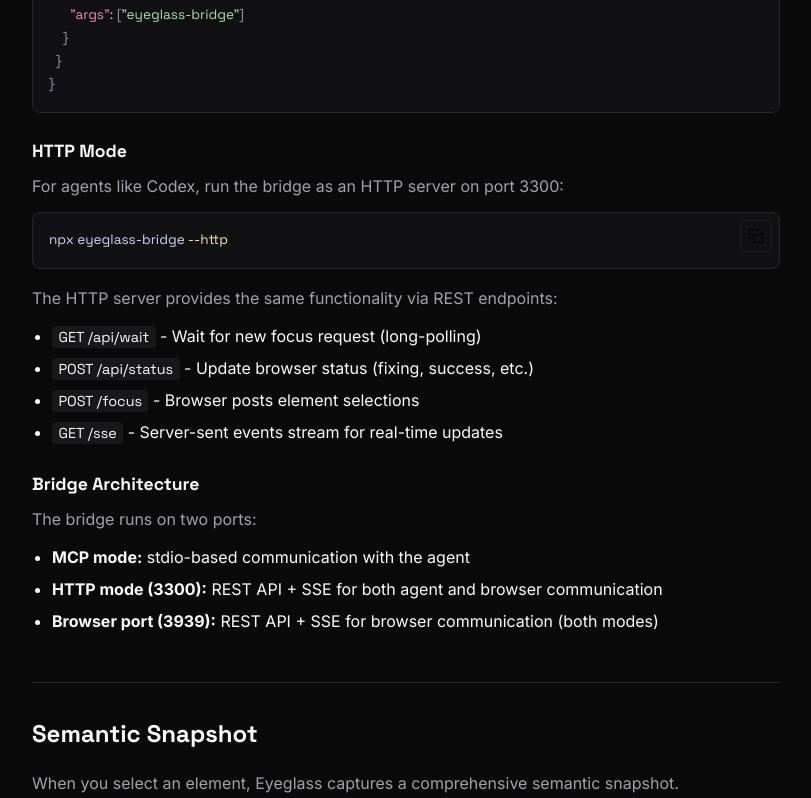
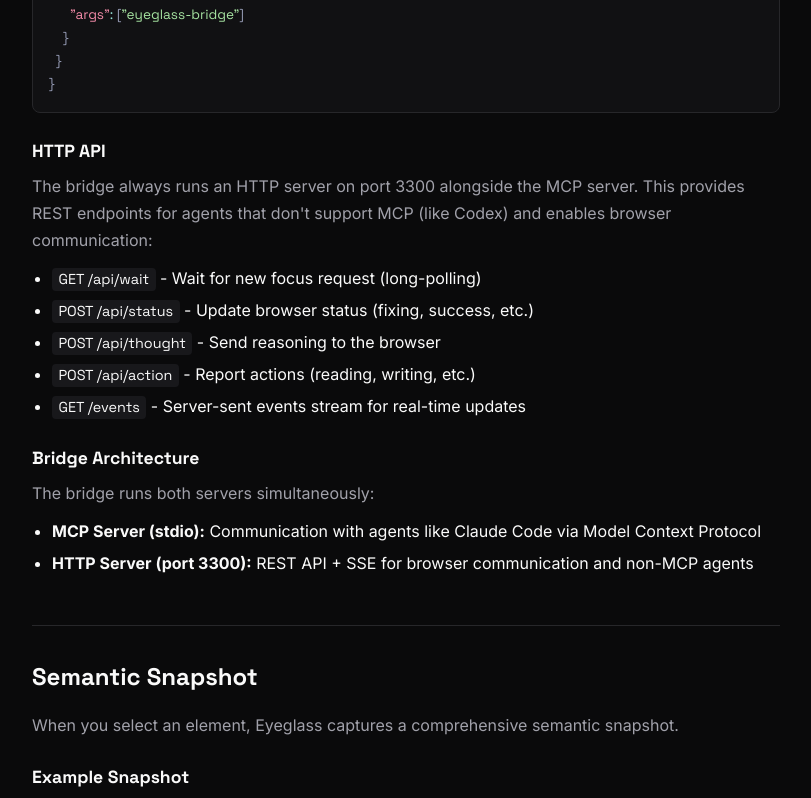
Before and after one commit to donutboyband/eyeglass_site, a React (Vite) app: page /docs/concepts in a window 1280 px wide. Shown: the part 1600-2398 px from the top of the page, without its empty margins (378-1189 px from the left). Built offline with nearby package versions, Linux system fonts and the light colour scheme.

Commit message:
Refactor styles and enhance documentation across components; update font usage and improve clarity in API descriptions

```diff
--- a/src/components/HeroSection.tsx
+++ b/src/components/HeroSection.tsx
@@ -50,7 +50,7 @@
             <span className="agent-typewriter">{displayText}<span className="cursor">|</span></span>
           </p>
         </div>
-        <h1 className="hero-headline">
+        <h1 className="hero-headline font-header">
           <span className="highlight">
             clicks
             <svg className="hand-arrow" viewBox="0 0 120 40" fill="none" xmlns="http://www.w3.org/2000/svg">
--- a/src/components/NavBar.tsx
+++ b/src/components/NavBar.tsx
@@ -13,7 +13,7 @@
   return (
     <nav className="nav">
       <div className="nav-content">
-        <Link to="/" className="nav-logo">
+        <Link to="/" className="nav-logo font-header">
           <img src="/eyeglass.svg" alt="Eyeglass" />
           <span>eyeglass</span>
         </Link>
--- a/src/components/docs/pages/Community.tsx
+++ b/src/components/docs/pages/Community.tsx
@@ -1,7 +1,7 @@
 const faq = [
   ['Does this call the agent in the demo?', 'No. The demo page intercepts bridge calls locally (mock bridge, no network or file writes).'],
   ['What frameworks are supported?', 'React, Vue 2/3, Svelte, and vanilla. Component names + file paths are captured where available.'],
-  ['How many elements can I select?', 'Up to 5 at once (multi-select mode). Hold Cmd/Ctrl to select multiple elements.'],
+  ['How many elements can I select?', 'Up to 5 at once (multi-select mode).'],
   ['How do undo/commits work?', 'On success, Eyeglass auto-commits with a tagged message [eyeglass:id]; the hub offers one-click undo via git revert.'],
   ['Can I disable auto-commit?', 'Yes, toggle it in the hub settings (gear icon). Setting persists in localStorage.'],
   ['Does the inspector run in production?', 'No. It only initializes when NODE_ENV !== "production" to keep your production bundle clean.'],
@@ -41,7 +41,7 @@
 
       <section className="docs-section" id="contributing">
         <h2>Contributing</h2>
-        <p>Contributions are welcome! Eyeglass is open source and built by the community.</p>
+        <p>Contributions are welcome if you would like! This is really a personal project, but I am always open to learning from others and hearing new ideas.</p>
 
         <h3>How to Contribute</h3>
         <ol>
--- a/src/components/docs/pages/CoreConcepts.tsx
+++ b/src/components/docs/pages/CoreConcepts.tsx
@@ -129,23 +129,21 @@
         <p>For agents that support MCP, the bridge starts automatically when the agent initializes, as configured in <code>.claude/settings.json</code>:</p>
         <CodeBlock code={mcpConfigCode} language="json" />
 
-        <h3>HTTP Mode</h3>
-        <p>For agents like Codex, run the bridge as an HTTP server on port 3300:</p>
-        <CodeBlock code="npx eyeglass-bridge --http" language="bash" />
-        <p>The HTTP server provides the same functionality via REST endpoints:</p>
+        <h3>HTTP API</h3>
+        <p>The bridge always runs an HTTP server on port 3300 alongside the MCP server. This provides REST endpoints for agents that don't support MCP (like Codex) and enables browser communication:</p>
         <ul>
           <li><code>GET /api/wait</code> - Wait for new focus request (long-polling)</li>
           <li><code>POST /api/status</code> - Update browser status (fixing, success, etc.)</li>
-          <li><code>POST /focus</code> - Browser posts element selections</li>
-          <li><code>GET /sse</code> - Server-sent events stream for real-time updates</li>
+          <li><code>POST /api/thought</code> - Send reasoning to the browser</li>
+          <li><code>POST /api/action</code> - Report actions (reading, writing, etc.)</li>
+          <li><code>GET /events</code> - Server-sent events stream for real-time updates</li>
         </ul>
 
         <h3>Bridge Architecture</h3>
-        <p>The bridge runs on two ports:</p>
+        <p>The bridge runs both servers simultaneously:</p>
         <ul>
-          <li><strong>MCP mode:</strong> stdio-based communication with the agent</li>
-          <li><strong>HTTP mode (3300):</strong> REST API + SSE for both agent and browser communication</li>
-          <li><strong>Browser port (3939):</strong> REST API + SSE for browser communication (both modes)</li>
+          <li><strong>MCP Server (stdio):</strong> Communication with agents like Claude Code via Model Context Protocol</li>
+          <li><strong>HTTP Server (port 3300):</strong> REST API + SSE for browser communication and non-MCP agents</li>
         </ul>
       </section>
 
--- a/src/components/docs/pages/McpIntegration.tsx
+++ b/src/components/docs/pages/McpIntegration.tsx
@@ -100,7 +100,6 @@
 
         <h3>Usage</h3>
         <pre><code>{`update_status({
-  interactionId: "abc123",
   status: "fixing",
   message: "Updating PricingCard.tsx..."
 })`}</code></pre>
@@ -130,7 +129,6 @@
 
         <h3>Usage</h3>
         <pre><code>{`send_thought({
-  interactionId: "abc123",
   content: "Found PricingCard component. Updating backgroundColor prop..."
 })`}</code></pre>
 
@@ -155,13 +153,11 @@
 
         <h3>Usage</h3>
         <pre><code>{`report_action({
-  interactionId: "abc123",
   action: "reading",
   target: "src/components/PricingCard.tsx"
 })
 
 report_action({
-  interactionId: "abc123",
   action: "writing",
   target: "src/components/PricingCard.tsx",
   complete: true
@@ -189,22 +185,17 @@
 
         <h3>Usage</h3>
         <pre><code>{`ask_question({
-  interactionId: "abc123",
-  questionId: "color-choice",
   question: "Which shade of blue?",
   options: [
-    { id: "sky", label: "Sky Blue (#0ea5e9)" },
-    { id: "indigo", label: "Indigo (#6366f1)" },
-    { id: "royal", label: "Royal Blue (#2563eb)" }
+    "Sky Blue (#0ea5e9)",
+    "Indigo (#6366f1)",
+    "Royal Blue (#2563eb)"
   ]
 })`}</code></pre>
 
         <h3>Returns</h3>
         <pre><code>{`{
-  "interactionId": "abc123",
-  "questionId": "color-choice",
-  "answerId": "indigo",
-  "answerLabel": "Indigo (#6366f1)"
+  "answer": "Indigo (#6366f1)"
 }`}</code></pre>
 
         <h3>Best Practices</h3>
@@ -284,24 +275,56 @@
 
       <section className="docs-section" id="http-endpoints">
         <h2>HTTP Endpoints</h2>
-        <p>For agents that don't support MCP (like Codex or Copilot), the bridge can run as an HTTP server. Start with <code>npx eyeglass-bridge --http</code> on port 3300.</p>
+        <p>The bridge always runs an HTTP server on port 3300 alongside the MCP server. This enables browser communication and provides a REST API for agents that don't support MCP (like Codex).</p>
 
         <h3>Available Endpoints</h3>
         <div className="docs-table">
           <div className="docs-row">
+            <span className="mono">GET /health</span>
+            <span>Health check endpoint</span>
+          </div>
+          <div className="docs-row">
             <span className="mono">GET /api/wait</span>
             <span>Wait for new focus request (long-polling, blocks until user submits)</span>
+          </div>
+          <div className="docs-row">
+            <span className="mono">GET /api/focus</span>
+            <span>Get current focus context</span>
+          </div>
+          <div className="docs-row">
+            <span className="mono">GET /api/history</span>
+            <span>Get focus history (up to 5 recent)</span>
           </div>
           <div className="docs-row">
             <span className="mono">POST /api/status</span>
             <span>Update browser status (idle, pending, fixing, success, failed)</span>
           </div>
           <div className="docs-row">
+            <span className="mono">POST /api/thought</span>
+            <span>Send agent reasoning to the browser</span>
+          </div>
+          <div className="docs-row">
+            <span className="mono">POST /api/action</span>
+            <span>Report an action (reading, writing, searching, thinking)</span>
+          </div>
+          <div className="docs-row">
             <span className="mono">POST /focus</span>
             <span>Browser posts element selection payload</span>
           </div>
           <div className="docs-row">
-            <span className="mono">GET /sse</span>
+            <span className="mono">POST /answer</span>
+            <span>Browser posts answer to agent question</span>
+          </div>
+          <div className="docs-row">
+            <span className="mono">POST /undo</span>
+            <span>Trigger undo of last commit</span>
+          </div>
+          <div className="docs-row">
+            <span className="mono">POST /commit</span>
+            <span>Trigger a commit</span>
+          </div>
+          <div className="docs-row">
+            <span className="mono">GET /events</span>
             <span>Server-sent events stream for real-time updates</span>
           </div>
         </div>
--- a/src/components/docs/pages/Packages.tsx
+++ b/src/components/docs/pages/Packages.tsx
@@ -97,8 +97,8 @@
 }`}</code></pre>
 
         <h4>OpenAI Codex CLI (HTTP API)</h4>
-        <p>Base URL: <code>http://localhost:3300/api</code></p>
-        <p>Endpoints: <code>/request</code>, <code>/status</code>, <code>/thought</code>, <code>/action</code>, <code>/question</code></p>
+        <p>Base URL: <code>http://localhost:3300</code></p>
+        <p>Endpoints: <code>/api/wait</code>, <code>/api/status</code>, <code>/api/thought</code>, <code>/api/action</code>, <code>/api/focus</code>, <code>/api/history</code></p>
 
         <h3>Architecture</h3>
         <ul>
--- a/src/index.css
+++ b/src/index.css
@@ -13,7 +13,7 @@
   --color-nav: rgba(10, 10, 11, 0.8);
 }
 
-:root[data-theme='light'] {
+:root[data-theme="light"] {
   --color-bg: #f7f7fb;
   --color-bg-subtle: #ffffff;
   --color-bg-muted: #eef1f8;
@@ -29,7 +29,11 @@
 }
 
 :root {
-  font-family: 'Inter', system-ui, -apple-system, sans-serif;
+  font-family:
+    "Inter",
+    system-ui,
+    -apple-system,
+    sans-serif;
   line-height: 1.6;
   font-weight: 400;
   color: var(--color-text);
@@ -38,7 +42,9 @@
   text-rendering: optimizeLegibility;
   -webkit-font-smoothing: antialiased;
   -moz-osx-font-smoothing: grayscale;
-  transition: background-color 0.25s ease, color 0.25s ease;
+  transition:
+    background-color 0.25s ease,
+    color 0.25s ease;
 }
 
 * {
@@ -55,12 +61,28 @@
   min-height: 100vh;
 }
 
-h1, h2, h3, h4, h5, h6 {
-  font-family: 'Space Grotesk', sans-serif;
+h1,
+h2,
+h3,
+h4,
+h5,
+h6 {
+  font-family: "Space Grotesk", sans-serif;
+  scroll-margin-top: 5rem;
 }
 
-p, code, .mono {
-  font-family: 'Inter', sans-serif;
+[id] {
+  scroll-margin-top: 5rem;
+}
+
+.font-header {
+  font-family: "Space Grotesk", sans-serif;
+}
+
+p,
+code,
+.mono {
+  font-family: "Inter", sans-serif;
 }
 
 a {
```
Also changed, not shown: src/components/docs/pages/Advanced.tsx (+32 -9 lines), src/components/docs/pages/GettingStarted.tsx (+5 -3 lines).
